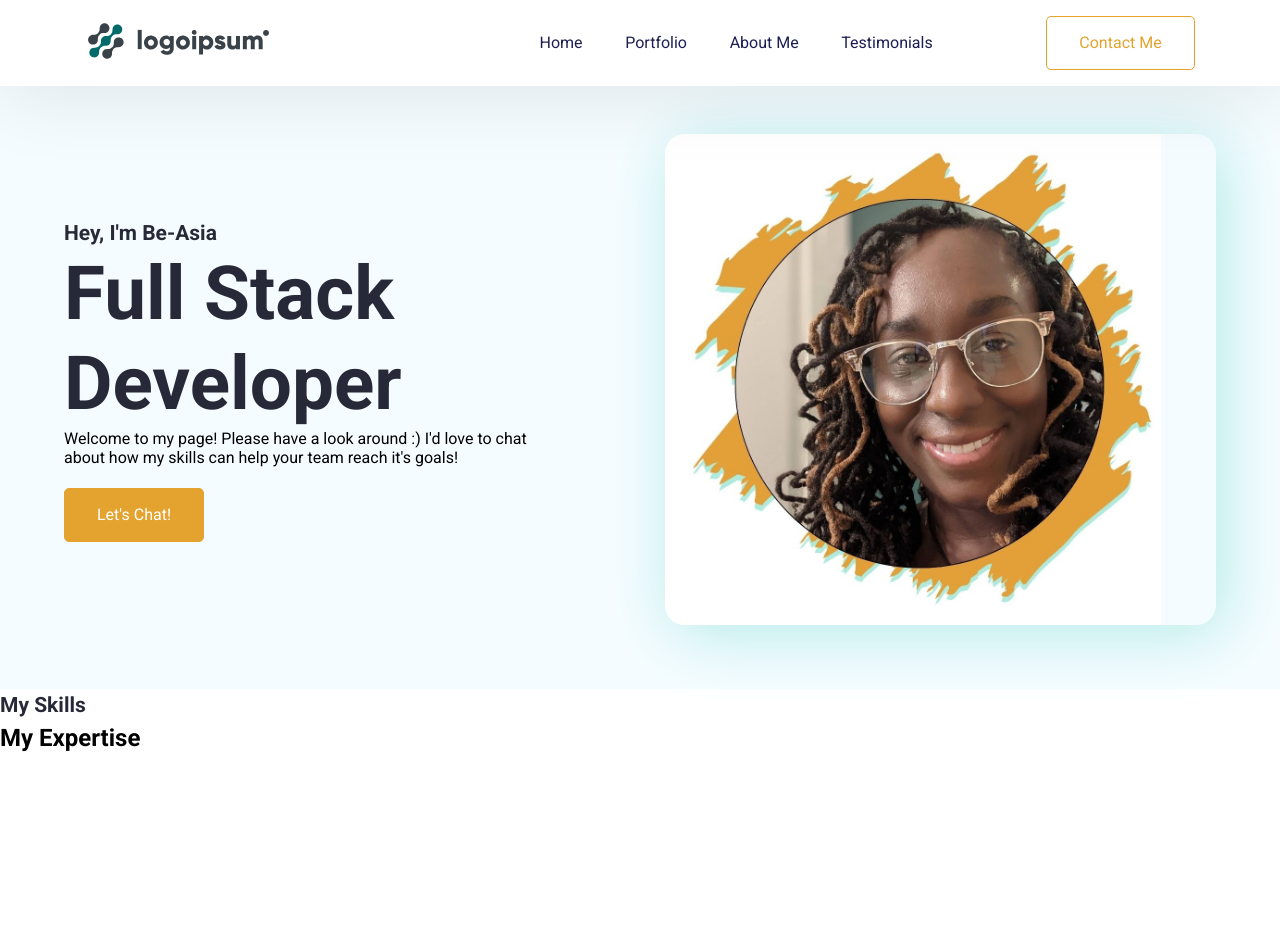
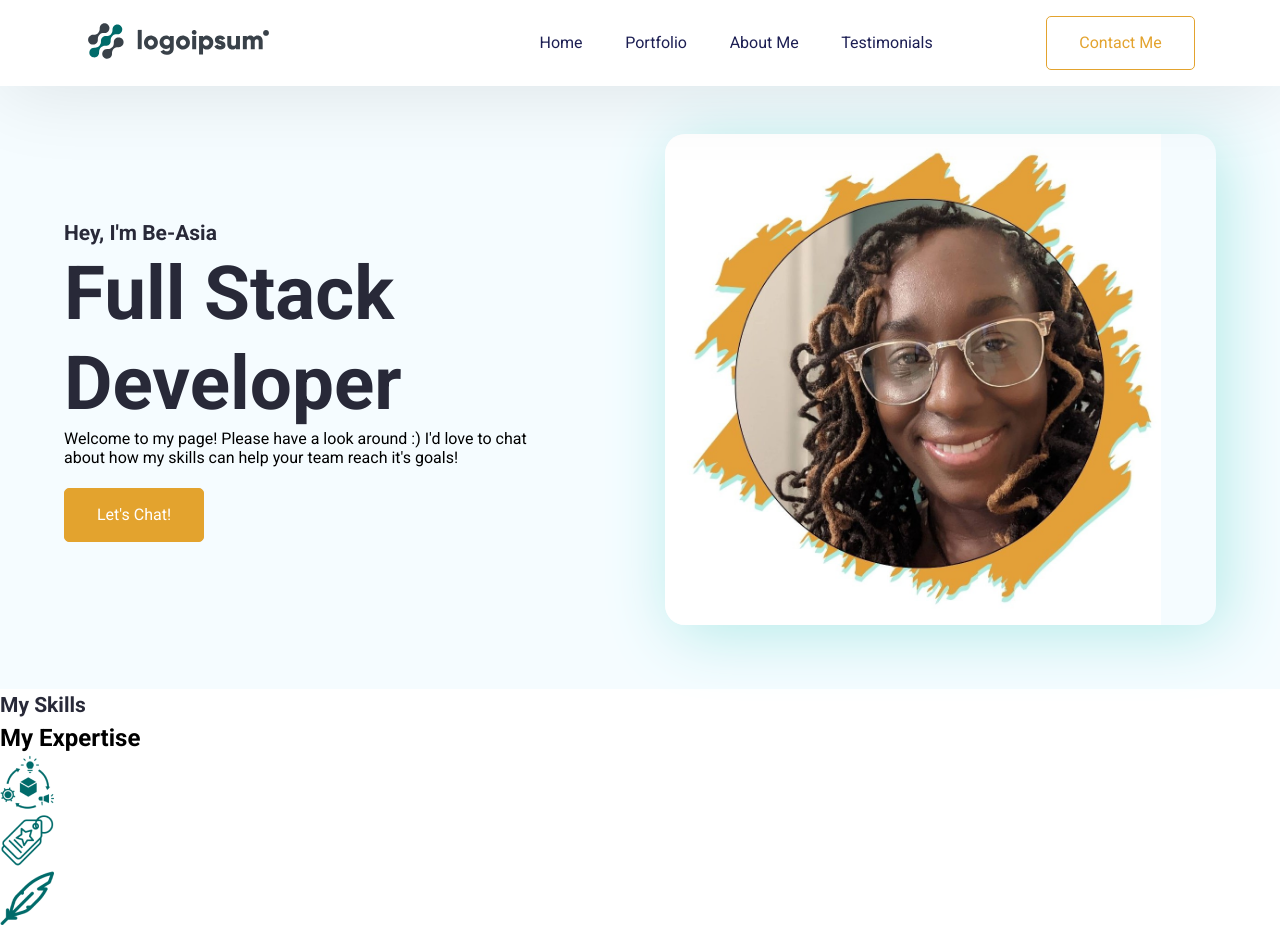
Before and after one commit to amerigirl/digitalPortfolio, a React (Create React App) app: page / in a window 1280 px wide. Shown: the top 934 px of the page. Before the commit the page ends 800 px from the top, so only its background shows below. Built offline with nearby package versions, Linux system fonts and the light colour scheme.

Commit message:
Finished troubleshooting image issues

```diff
--- a/src/Pages/Home/MySkills.jsx
+++ b/src/Pages/Home/MySkills.jsx
@@ -8,14 +8,13 @@ export default function MySkills() {
         <h2 className="skills--section--heading">My Expertise</h2>
       </div>
       <div className="skills--section--container">
-        {data?.skills?.map((item, index) =>{
+        {data?.skills?.map((item, index) => (
           <div key={index} className="skills--section--card">
             <div className="skills--section--img">
-              <img src={item.src} alt="Product Chain"/>
-
+              <img src={item.src} alt="Product Chain" />
             </div>
           </div>
-        })}
+        ))}
       </div>
     </section>
   );
--- a/src/data/index.json
+++ b/src/data/index.json
@@ -2,25 +2,25 @@
   "skills": [
     {
       "id": "1",
-      "src": "./img/product-chain-1.png",
+      "src": "/img/product-chain-1.png",
       "title": "Front-end",
       "description": "lorem ipsum dollor, sodkdks didls, sldlskd,"
     },
      {
        "id": "2",
-       "src": "./img/tag-1.png",
+       "src": "/img/tag-1.png",
        "title": "Back-end",
        "description": "lorem ipsum dollor, sodkdks didls, sldlskd,"
      },
       {
         "id": "3",
-        "src": "./img/feather-pen-2.png",
+        "src": "/img/feather-pen-2.png",
         "title": "Ui & UX design",
         "description": "lorem ipsum dollor, sodkdks didls, sldlskd,"
       },
        {
          "id": "4",
-         "src": "./img/feather-pen-1.png",
+         "src": "/img/feather-pen-1.png",
          "title": "Webflow Development",
          "description": "lorem ipsum dollor, sodkdks didls, sldlskd,"
        }
```
